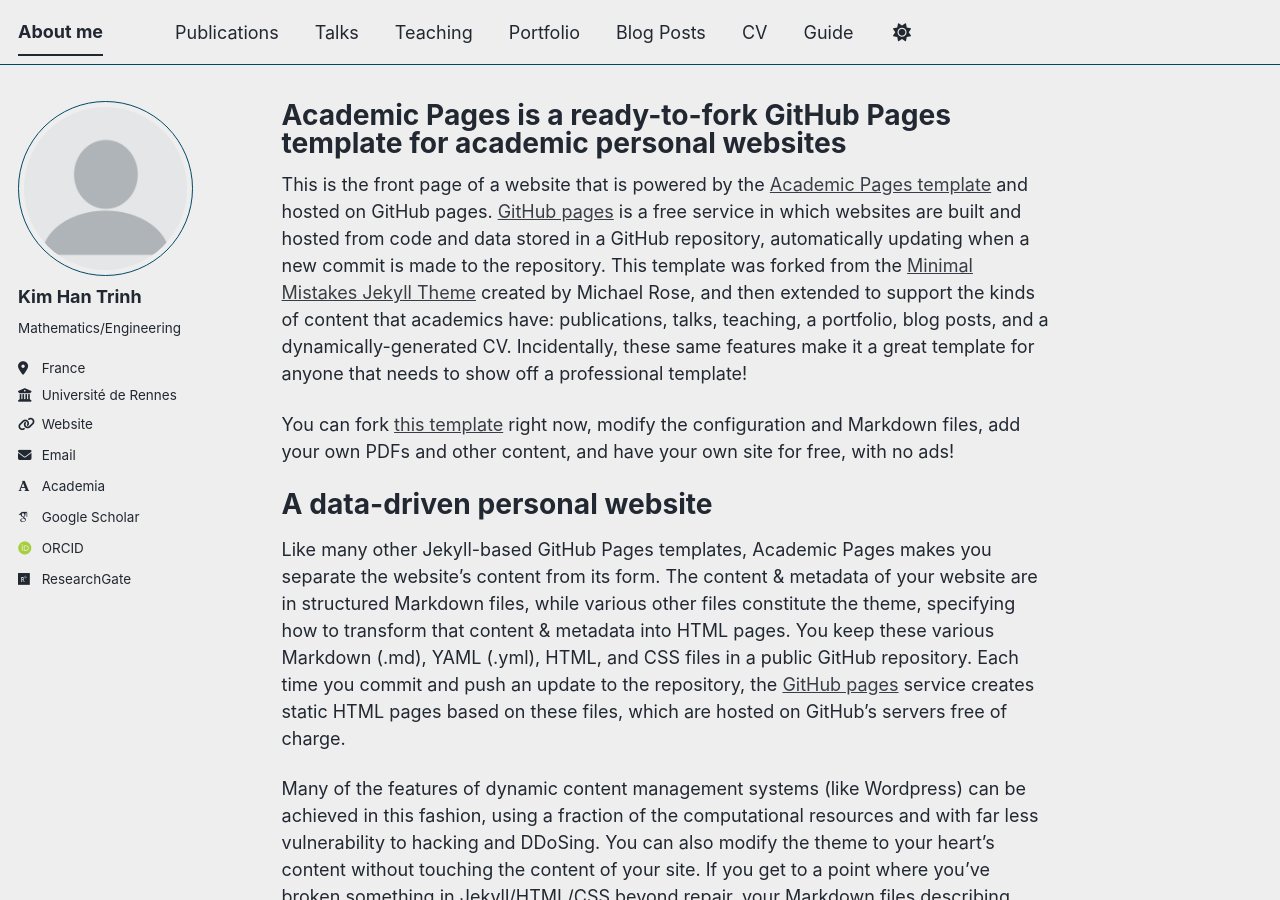
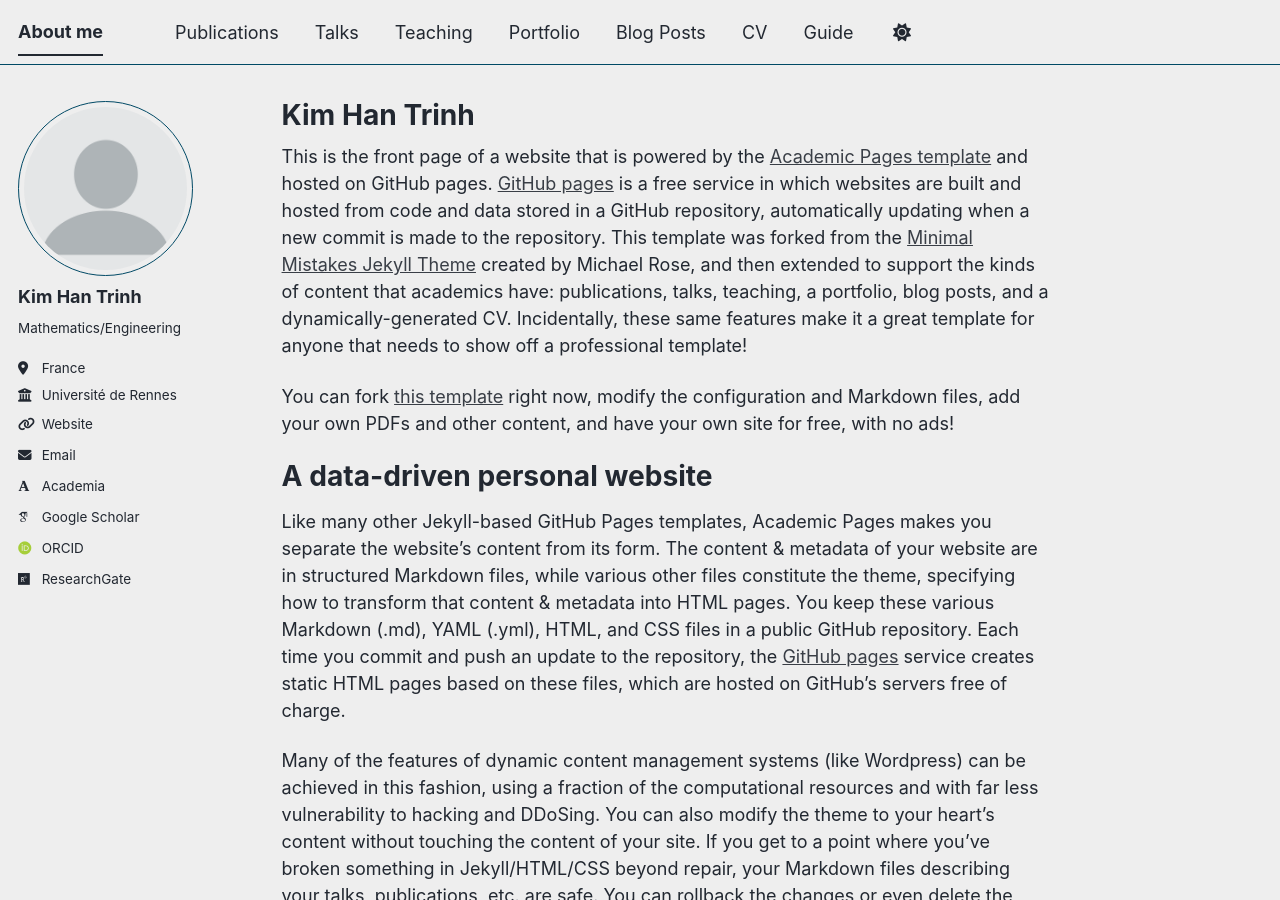
Before and after one commit to khtrinh96/khtrinh96.github.io, a Jekyll site: the page built from _pages/about.md, in a window 1280 px wide and 900 px high. Built offline with Jekyll 4.4.1, drawn with Linux system fonts in a browser that asks for light colours; some web fonts are replaced; a script bundle is joined from its source files by our own code; library files that are not in the unit come from our copies.

Commit message:
Update about.md

```diff
--- a/_pages/about.md
+++ b/_pages/about.md
@@ -1,6 +1,6 @@
 ---
 permalink: /
-title: "Academic Pages is a ready-to-fork GitHub Pages template for academic personal websites"
+title: "Kim Han Trinh"
 author_profile: true
 redirect_from:
   - /about/
```
